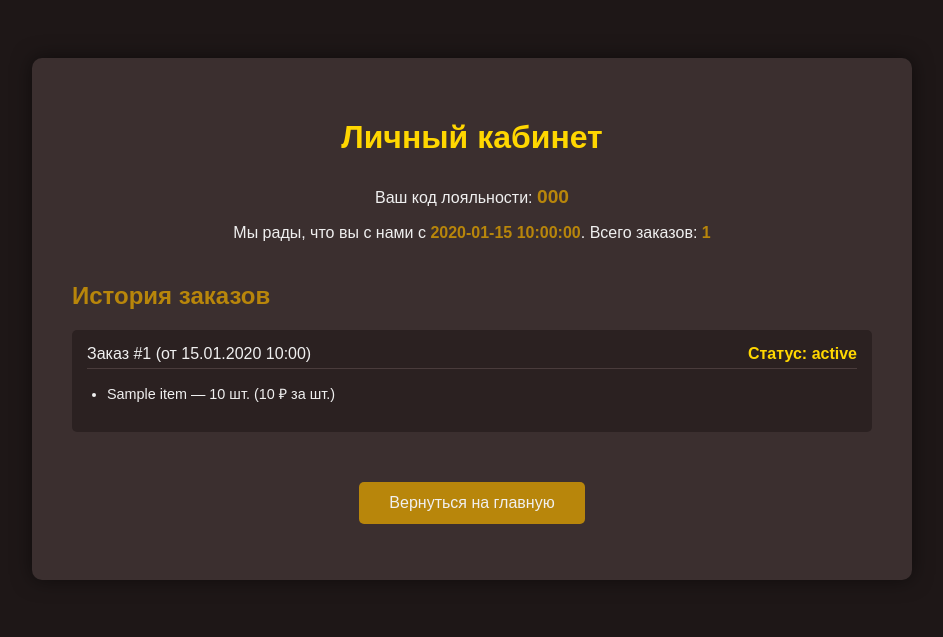
After one commit to tsstish/aurana-chocolate-website, a Flask app: template templates/profile.html in a window 1280 px wide. The commit adds this page. Shown: the top 637 px of the page, without its empty margins (168-1111 px from the left). Run offline with Flask 3, Linux system fonts and the light colour scheme; the template is opened without the code that fills it: most values are stand-ins (such as "Sample title", 1, 10 or a date in 2020).

Commit message:
ФУНКЦИОНАЛ: Добавлен маршрут для Личного кабинета и исправлено центрирование верстки

```diff
--- a/app.py
+++ b/app.py
@@ -3,7 +3,8 @@ from flask import Flask, render_template, request, redirect, url_for, make_respo
 import json
 import random
 import os
-import shutil # Для работы с файлами
+import shutil
+from datetime import datetime # ДОБАВЛЕНО: для работы с датами
 
 app = Flask(__name__)
 # Указываем имя файла, а не путь
@@ -17,22 +18,16 @@ DATABASE = os.path.join('/tmp', DATABASE_FILE)
 def ensure_db_exists():
     if not os.path.exists(DATABASE):
         # Если файл не существует в /tmp, копируем его из корневой папки.
-        # Это гарантирует, что Vercel может записывать в него.
         if os.path.exists(DATABASE_FILE):
             shutil.copyfile(DATABASE_FILE, DATABASE)
             print(f"База данных скопирована в {DATABASE}")
         else:
-            # Если даже в корневой папке нет, создаем его (это должно было
-            # быть сделано скриптом setup_database.py)
             print("ВНИМАНИЕ: База данных не найдена. Создание новой.")
             conn = sqlite3.connect(DATABASE)
             conn.close()
-            # Здесь можно было бы добавить логику создания таблиц,
-            # но мы полагаемся на setup_database.py
 
 def get_db():
     """Устанавливает соединение с базой данных в /tmp."""
-    # ПЕРЕД тем, как подключиться, убедимся, что файл на месте
     ensure_db_exists()
     conn = sqlite3.connect(DATABASE)
     conn.row_factory = sqlite3.Row
@@ -59,7 +54,6 @@ def generate_unique_code(conn):
 
 @app.route('/')
 def index():
-    # ... (логика index остается без изменений) ...
     customer_code = request.cookies.get('customer_code')
     name = None
     is_registered = False
@@ -87,6 +81,59 @@ def index():
                            name=name,
                            is_registered=is_registered,
                            products=get_products())
+
+# НОВЫЙ МАРШРУТ: Личный кабинет
+@app.route('/profile')
+def profile():
+    customer_code = request.cookies.get('customer_code')
+
+    if not customer_code:
+        # Если нет кода, отправляем на главную
+        return redirect(url_for('index'))
+
+    conn = get_db()
+
+    # Получаем данные клиента
+    customer = conn.execute(
+        'SELECT name, registration_date FROM customers WHERE code = ?',
+        (customer_code,)
+    ).fetchone()
+
+    # Получаем все заказы клиента
+    order_rows = conn.execute(
+        'SELECT order_details, order_date, status FROM orders WHERE customer_code = ? ORDER BY order_date DESC',
+        (customer_code,)
+    ).fetchall()
+
+    conn.close()
+
+    orders = []
+    for row in order_rows:
+        try:
+            # Парсим JSON-строку обратно в Python-объект (список товаров)
+            items = json.loads(row['order_details'])
+        except json.JSONDecodeError:
+            # Обработка ошибки, если JSON-данные заказа повреждены
+            items = [{"name": "Ошибка данных", "qty": 1, "price": 0}]
+
+        orders.append({
+            # Форматируем дату для красивого отображения
+            'order_date': datetime.strptime(row['order_date'], '%Y-%m-%d %H:%M:%S'),
+            'status': row['status'],
+            'items': items
+        })
+
+    # Форматируем дату регистрации клиента
+    if customer and customer['registration_date']:
+        reg_date = datetime.strptime(customer['registration_date'], '%Y-%m-%d %H:%M:%S').strftime('%d.%m.%Y')
+    else:
+        reg_date = "Дата неизвестна"
+
+    return render_template('profile.html',
+                           code=customer_code,
+                           registration_date=reg_date,
+                           orders=orders)
+
 
 @app.route('/place_order', methods=['POST'])
 def place_order():
@@ -120,6 +167,8 @@ def place_order():
     )
     conn.commit()
     conn.close()
+
+    # Здесь можно было бы добавить вызов send_order_email, но ты просила пока остановиться
 
     resp = make_response(redirect(url_for('order_success', code=customer_code)))
     resp.set_cookie('customer_code', customer_code, max_age=30*24*60*60)
--- /dev/null
+++ b/templates/profile.html
@@ -0,0 +1,109 @@
+<!DOCTYPE html>
+<html lang="ru">
+<head>
+    <meta charset="UTF-8">
+    <meta name="viewport" content="width=device-width, initial-scale=1.0">
+    <title>Личный кабинет – Aurana Chocolate</title>
+    <style>
+        :root {
+            --color-dark-primary: #1e1717;
+            --color-dark-secondary: #3b2f2f;
+            --color-bronze: #b8860b;
+            --color-gold-light: #ffd700;
+            --color-text-light: #f0f0f0;
+        }
+        body {
+            font-family: sans-serif;
+            background-color: var(--color-dark-primary);
+            color: var(--color-text-light);
+            text-align: center;
+            padding: 50px;
+        }
+        .container {
+            max-width: 800px;
+            margin: 0 auto;
+            background-color: var(--color-dark-secondary);
+            border-radius: 10px;
+            padding: 40px;
+            box-shadow: 0 0 20px rgba(0,0,0,0.5);
+            text-align: left; /* Внутри контейнера выравнивание по левому краю */
+        }
+        h1 {
+            color: var(--color-gold-light);
+            font-size: 2em;
+            text-align: center;
+            margin-bottom: 30px;
+        }
+        .highlight {
+            color: var(--color-bronze);
+            font-weight: bold;
+        }
+        .order-card {
+            border: 1px solid var(--color-border);
+            border-radius: 5px;
+            padding: 15px;
+            margin-bottom: 20px;
+            background-color: #2b2121;
+        }
+        .order-header {
+            display: flex;
+            justify-content: space-between;
+            border-bottom: 1px solid #4a3c3c;
+            padding-bottom: 5px;
+            margin-bottom: 10px;
+        }
+        .order-status {
+            color: var(--color-gold-light);
+            font-weight: bold;
+        }
+        .item-list {
+            font-size: 0.9em;
+            padding-left: 20px;
+        }
+        .item-list li {
+            margin-bottom: 5px;
+        }
+        .back-button {
+            display: inline-block;
+            margin-top: 30px;
+            padding: 12px 30px;
+            background-color: var(--color-bronze);
+            color: var(--color-text-light);
+            text-decoration: none;
+            border-radius: 5px;
+            transition: background-color 0.3s;
+        }
+    </style>
+</head>
+<body>
+    <div class="container">
+        <h1>Личный кабинет</h1>
+        <p style="text-align: center;">Ваш код лояльности: <span class="highlight" style="font-size: 1.2em;">{{ code }}</span></p>
+        <p style="text-align: center; margin-bottom: 40px;">Мы рады, что вы с нами с <span class="highlight">{{ registration_date }}</span>. Всего заказов: <span class="highlight">{{ orders | length }}</span></p>
+
+        <h2 style="color: var(--color-bronze); font-size: 1.5em; margin-bottom: 20px;">История заказов</h2>
+
+        {% if orders %}
+            {% for order in orders %}
+            <div class="order-card">
+                <div class="order-header">
+                    <span>Заказ #{{ loop.index }} (от {{ order.order_date.strftime('%d.%m.%Y %H:%M') }})</span>
+                    <span class="order-status">Статус: {{ order.status }}</span>
+                </div>
+                <ul class="item-list">
+                    {% for item in order.items %}
+                    <li>{{ item.name }} &mdash; {{ item.qty }} шт. ({{ item.price }} ₽ за шт.)</li>
+                    {% endfor %}
+                </ul>
+            </div>
+            {% endfor %}
+        {% else %}
+            <p style="text-align: center; color: #999;">У вас пока нет оформленных заказов.</p>
+        {% endif %}
+
+        <p style="text-align: center;">
+            <a href="/" class="back-button">Вернуться на главную</a>
+        </p>
+    </div>
+</body>
+</html>
```
Also changed, not shown: templates/index.html (+6 -4 lines).
